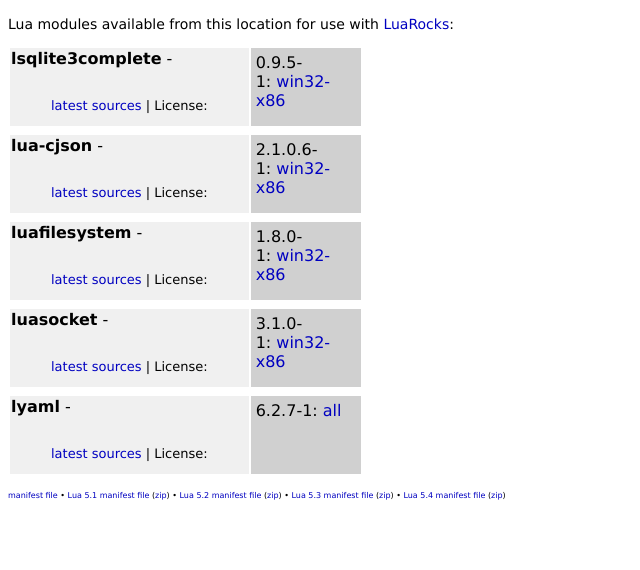
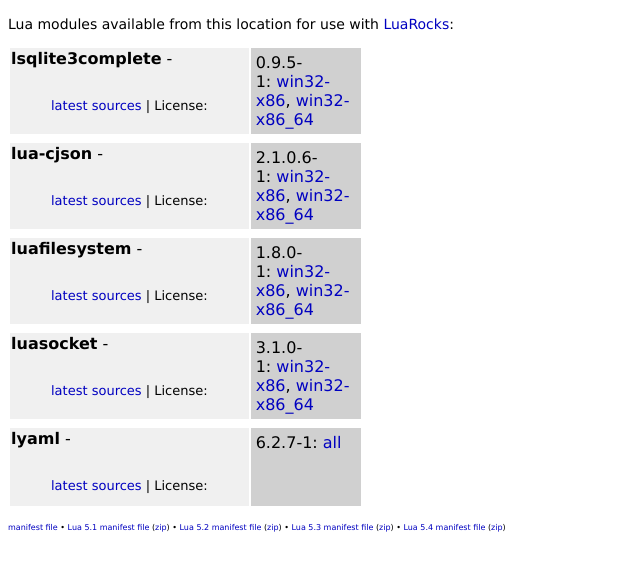
Before and after one commit to macroquest/luarocks, a plain HTML site: page index.html in a window 1280 px wide. Shown: the part 44-614 px from the top of the page, without its empty margins (0-640 px from the left). Drawn offline with Linux system fonts and the light colour scheme.

Commit message:
Automatic update of LuaRocks x64

```diff
--- a/index.html
+++ b/index.html
@@ -57,7 +57,7 @@ Lua modules available from this location for use with <a href="http://www.luaroc
 <font size="-1"><a href="">latest sources</a>  | License: </font></p>
 </blockquote></a></td>
 <td class="version">
-0.9.5-1:&nbsp;<a href="lsqlite3complete-0.9.5-1.win32-x86.rock">win32-x86</a><br/></td></tr>
+0.9.5-1:&nbsp;<a href="lsqlite3complete-0.9.5-1.win32-x86.rock">win32-x86</a>,&nbsp;<a href="lsqlite3complete-0.9.5-1.win32-x86_64.rock">win32-x86_64</a><br/></td></tr>
 <tr><td colspan="2" class="spacer"></td></tr>
 <td class="package">
 <p><a name="lua-cjson"></a><a href="#lua-cjson" class="pkg"><b>lua-cjson</b></a> - <br/>
@@ -66,7 +66,7 @@ Lua modules available from this location for use with <a href="http://www.luaroc
 <font size="-1"><a href="">latest sources</a>  | License: </font></p>
 </blockquote></a></td>
 <td class="version">
-2.1.0.6-1:&nbsp;<a href="lua-cjson-2.1.0.6-1.win32-x86.rock">win32-x86</a><br/></td></tr>
+2.1.0.6-1:&nbsp;<a href="lua-cjson-2.1.0.6-1.win32-x86.rock">win32-x86</a>,&nbsp;<a href="lua-cjson-2.1.0.6-1.win32-x86_64.rock">win32-x86_64</a><br/></td></tr>
 <tr><td colspan="2" class="spacer"></td></tr>
 <td class="package">
 <p><a name="luafilesystem"></a><a href="#luafilesystem" class="pkg"><b>luafilesystem</b></a> - <br/>
@@ -75,7 +75,7 @@ Lua modules available from this location for use with <a href="http://www.luaroc
 <font size="-1"><a href="">latest sources</a>  | License: </font></p>
 </blockquote></a></td>
 <td class="version">
-1.8.0-1:&nbsp;<a href="luafilesystem-1.8.0-1.win32-x86.rock">win32-x86</a><br/></td></tr>
+1.8.0-1:&nbsp;<a href="luafilesystem-1.8.0-1.win32-x86.rock">win32-x86</a>,&nbsp;<a href="luafilesystem-1.8.0-1.win32-x86_64.rock">win32-x86_64</a><br/></td></tr>
 <tr><td colspan="2" class="spacer"></td></tr>
 <td class="package">
 <p><a name="luasocket"></a><a href="#luasocket" class="pkg"><b>luasocket</b></a> - <br/>
@@ -84,7 +84,7 @@ Lua modules available from this location for use with <a href="http://www.luaroc
 <font size="-1"><a href="">latest sources</a>  | License: </font></p>
 </blockquote></a></td>
 <td class="version">
-3.1.0-1:&nbsp;<a href="luasocket-3.1.0-1.win32-x86.rock">win32-x86</a><br/></td></tr>
+3.1.0-1:&nbsp;<a href="luasocket-3.1.0-1.win32-x86.rock">win32-x86</a>,&nbsp;<a href="luasocket-3.1.0-1.win32-x86_64.rock">win32-x86_64</a><br/></td></tr>
 <tr><td colspan="2" class="spacer"></td></tr>
 <td class="package">
 <p><a name="lyaml"></a><a href="#lyaml" class="pkg"><b>lyaml</b></a> - <br/>
```
Also changed, not shown: 9 other files.
